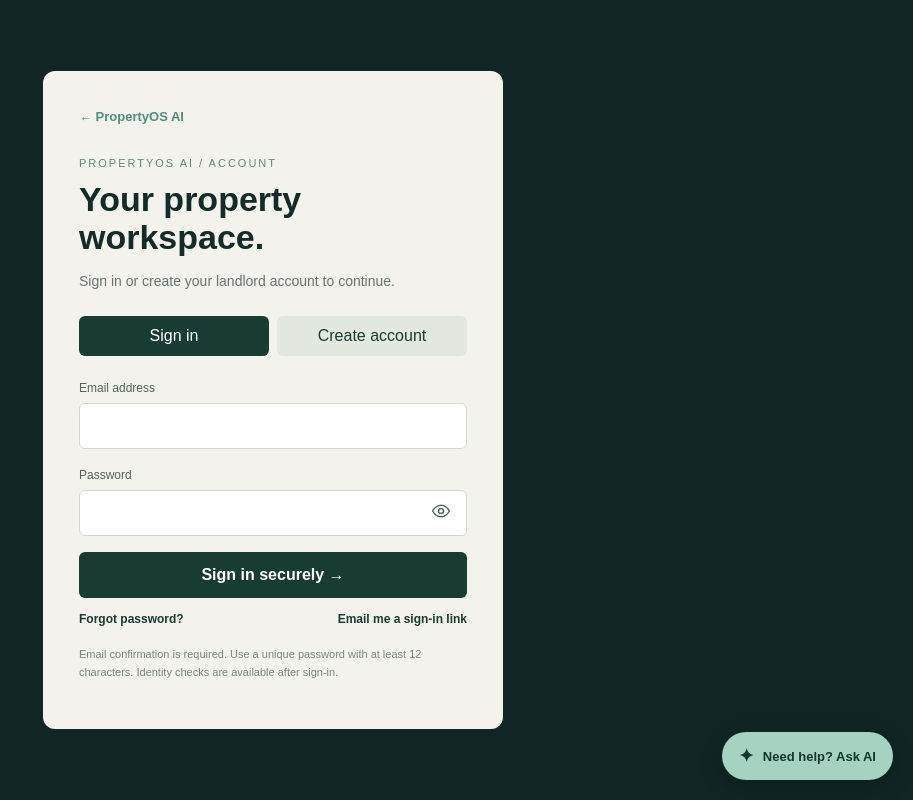
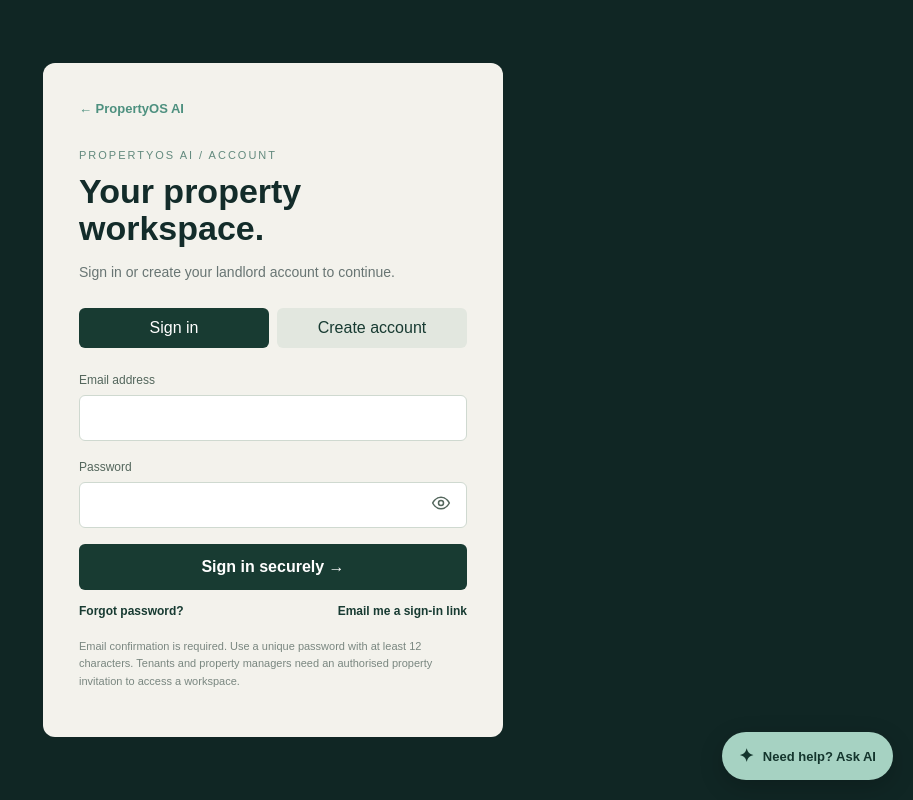
Before and after one commit to Stariuxe/create-an-app-that-monitors-rent-of-properties, a Next.js app: page /login in a window 1280 px wide. Shown: the whole page, without its empty margins (367-1280 px from the left). Built offline with nearby package versions, Linux system fonts and the light colour scheme.

Commit message:
Remove identity-check messaging from signup

```diff
--- a/app/login/login-form.tsx
+++ b/app/login/login-form.tsx
@@ -115,7 +115,7 @@ export default function LoginForm({ initialMode = "signin" }: LoginFormProps) {
         <button type="button" onClick={sendMagicLink} disabled={busy} style={{ border: 0, padding: 0, background: "transparent", color: "#183b32", fontWeight: 700, cursor: "pointer" }}>Email me a sign-in link</button>
       </div>}
       {message && <p role={messageType === "error" ? "alert" : "status"} aria-live="polite" style={{ marginTop: 16, padding: 12, borderRadius: 6, fontSize: 13, lineHeight: 1.6, color: messageType === "error" ? "#8a3829" : "#315c49", background: messageType === "error" ? "#f9e8e2" : "#e7eee7" }}>{message}</p>}
-      <p style={{ marginTop: 20, fontSize: 11, lineHeight: 1.6, color: "#7a8780" }}>Email confirmation is required. Use a unique password with at least 12 characters. Identity checks are available after sign-in.</p>
+      <p style={{ marginTop: 20, fontSize: 11, lineHeight: 1.6, color: "#7a8780" }}>Email confirmation is required. Use a unique password with at least 12 characters. Tenants and property managers need an authorised property invitation to access a workspace.</p>
     </form>
   );
 }
```
